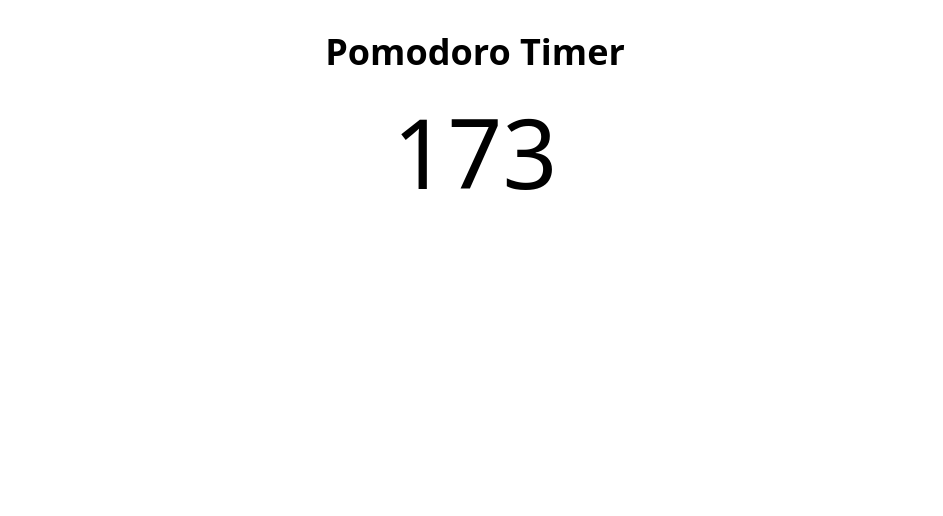
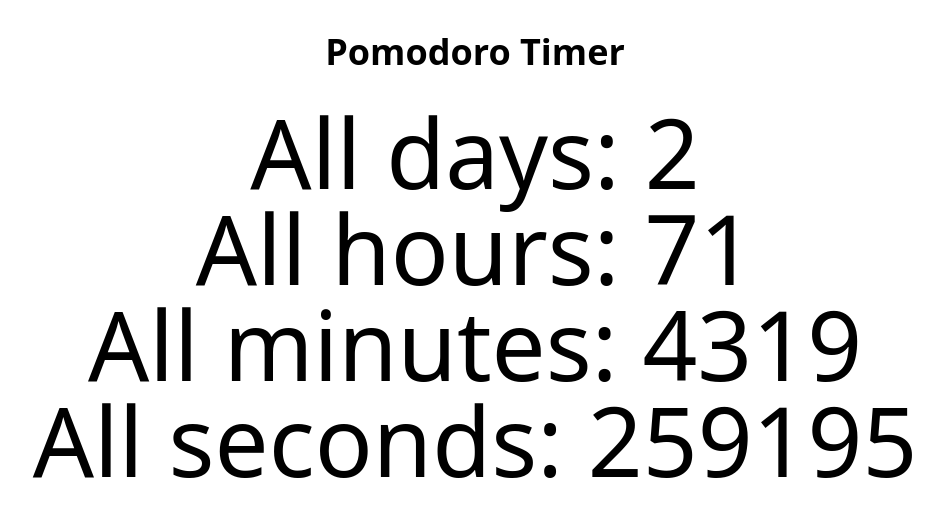
Before and after one commit to DanielaKuester/productivity-toolbox, a Next.js app: page /pomodoro in a window 1280 px wide. Shown: the top 516 px of the page, without its empty margins (165-1108 px from the left). Built offline with nearby package versions, Linux system fonts and the light colour scheme.

Commit message:
Add: Full days, hours, mins, secs

```diff
--- a/pages/pomodoro.jsx
+++ b/pages/pomodoro.jsx
@@ -1,7 +1,16 @@
 import { useState } from "react";
 
 const Pomodoro = () => {
-    const [myTime, setMyTime] = useState(3 * 60);
+    const [myTime, setMyTime] = useState(3 * 24 * 60 * 60);
+
+    const allSeconds = myTime;
+    console.log(allSeconds);
+    const allMinutes = parseInt(Math.floor(allSeconds / 60));
+    console.log("minutes: " + allMinutes);
+    const allHours = parseInt(Math.floor(allMinutes / 60 ));
+    console.log("hours: " + allHours);
+    const allDays = parseInt(Math.floor(allHours / 24));
+    console.log("days: " + allDays);
 
     const countDown = (timeInSeconds) => {
         setMyTime(timeInSeconds - 1);
@@ -26,7 +35,10 @@ const Pomodoro = () => {
                 <h1 className="text-4xl p-8 font-bold text-black text-center">
                     Pomodoro Timer
                 </h1>
-                <p className="text-8xl text-center">{myTime}</p>
+                <p className="text-8xl text-center">{`All days: ${allDays}`}</p>
+                <p className="text-8xl text-center">{`All hours: ${allHours}`}</p>
+                <p className="text-8xl text-center">{`All minutes: ${allMinutes}`}</p>
+                <p className="text-8xl text-center">{`All seconds: ${allSeconds}`}</p>
             </div>
         </>
     )
```
